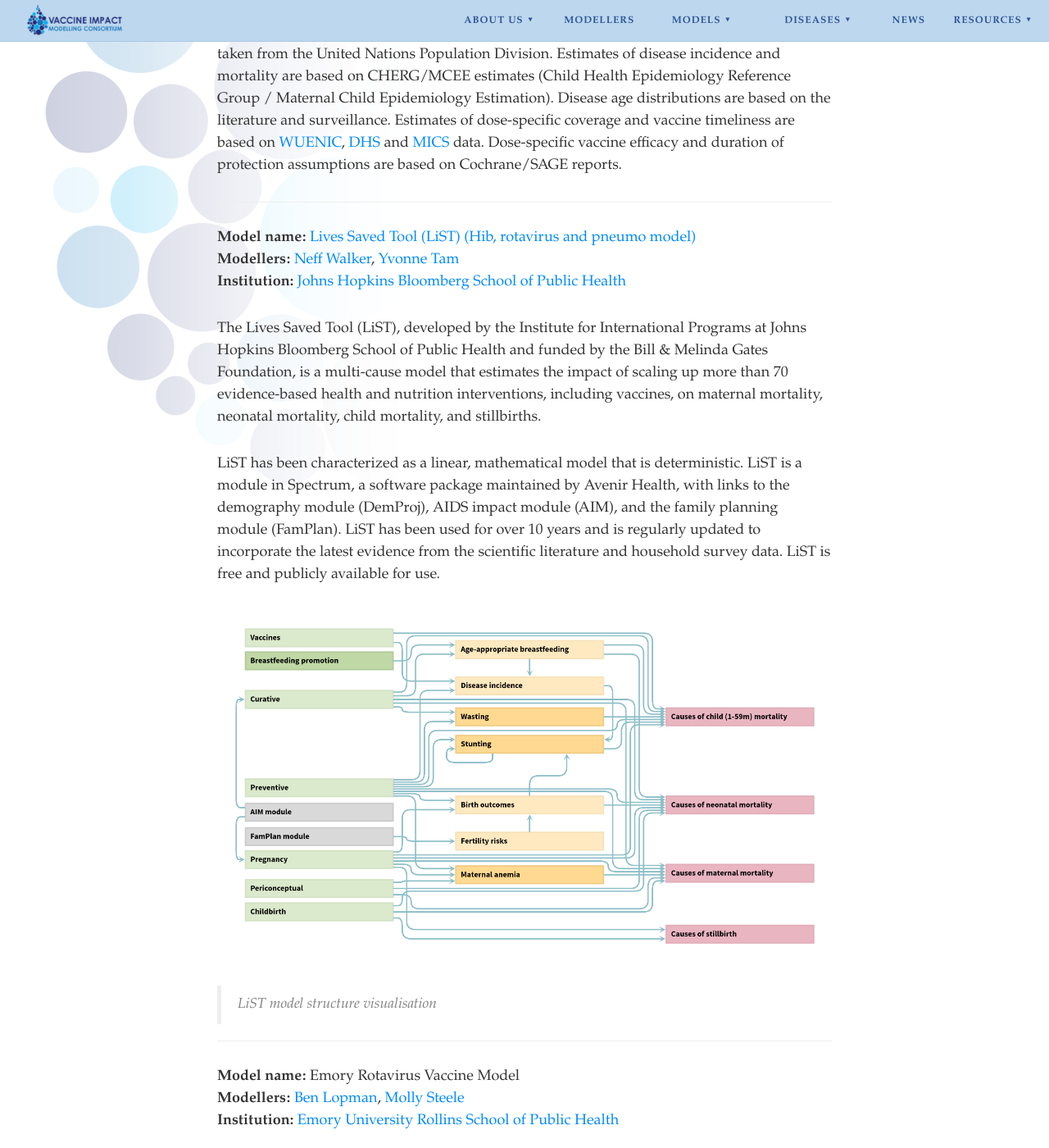
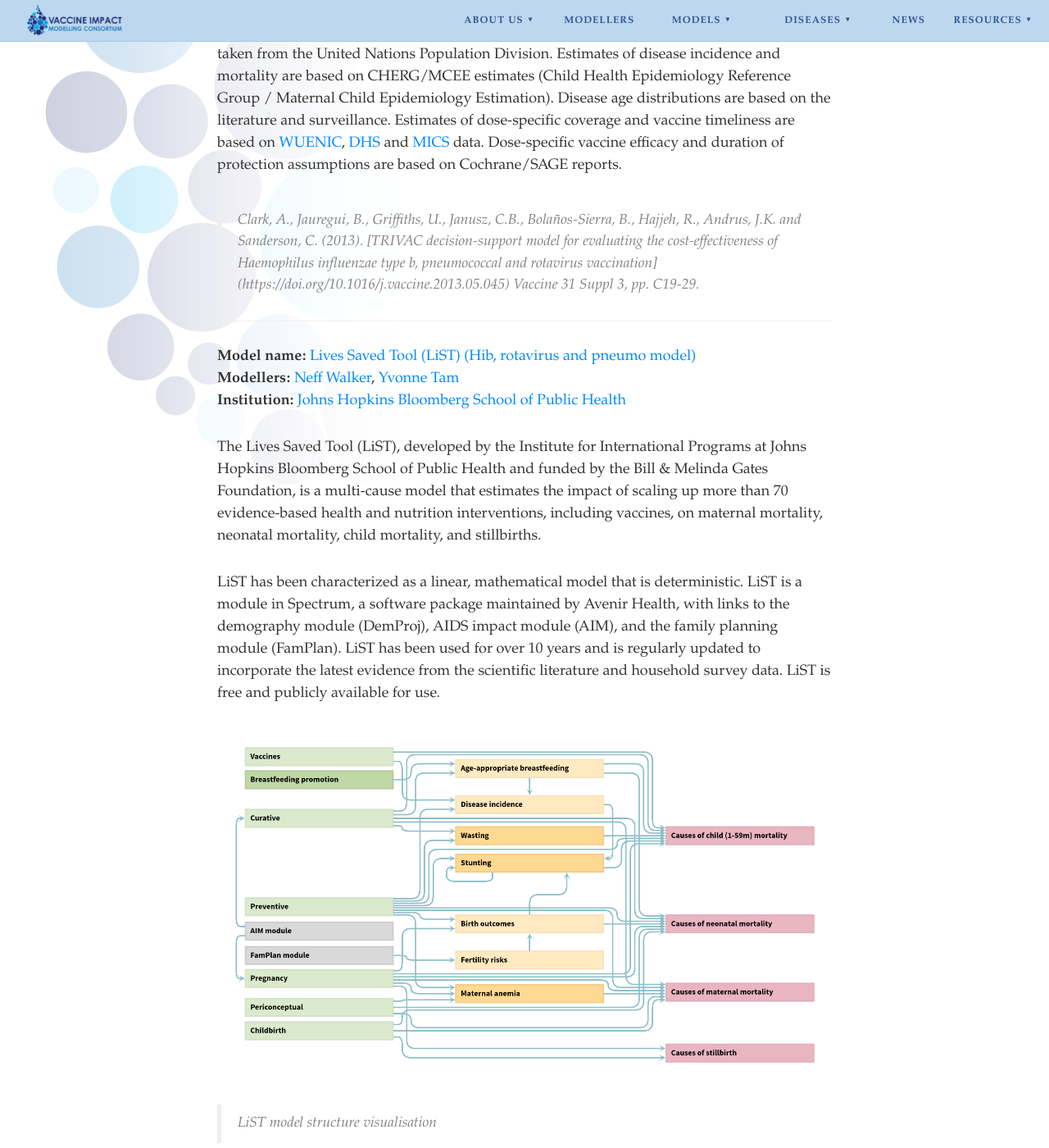
Before and after one commit to vimchub/vaccineimpact, a Jekyll site: the page built from models/hib.md, in a window 1280 px wide and 1400 px high, scrolled down 737 px. Shown: the whole window at 82% size. Built offline with Jekyll 4.4.1, drawn with Linux system fonts in a browser that asks for light colours; nearby versions of some CDN libraries; some of the changed text lies outside the part shown.

Commit message:
updated citations

```diff
--- a/models/hib.md
+++ b/models/hib.md
@@ -9,6 +9,8 @@
 UNIVAC is a simple Excel-based static cohort model.  The model was originally developed to provide national ministries of health in low and middle income countries with conservative estimates of the impact and cost-effectiveness of routine Hib, rotavirus and pneumococcal vaccination.  TRIVAC has also been used to provide Gavi with conservative estimates of the number of cases, deaths and Disability-Adjusted Life Years (DALYs) prevented by these vaccines over the period 2001-2030 in countries involved in WHO’s Global Vaccine Action Plan (GVAP).
 
 The model tracks 30 stacked/successive cohorts from birth until death.  Demographics are taken from the United Nations Population Division.  Estimates of disease incidence and mortality are based on CHERG/MCEE estimates (Child Health Epidemiology Reference Group / Maternal Child Epidemiology Estimation).  Disease age distributions are based on the literature and surveillance.  Estimates of dose-specific coverage and vaccine timeliness are based on [WUENIC](http://www.who.int/immunization/monitoring_surveillance/data/en/), [DHS](http://dhsprogram.com/) and [MICS](http://mics.unicef.org/) data. Dose-specific vaccine efficacy and duration of protection assumptions are based on Cochrane/SAGE reports.
+
+> Clark, A., Jauregui, B., Griffiths, U., Janusz, C.B., Bolaños-Sierra, B., Hajjeh, R., Andrus, J.K. and Sanderson, C. (2013). [TRIVAC decision-support model for evaluating the cost-effectiveness of Haemophilus influenzae type b, pneumococcal and rotavirus vaccination] (https://doi.org/10.1016/j.vaccine.2013.05.045) Vaccine 31 Suppl 3, pp. C19-29.
 
 ---
 
@@ -25,6 +27,8 @@
 [![](/img/models/hib_pneumo_rota_model.jpg)](/img/models/hib_pneumo_rota_model.jpg)
 
 > LiST model structure visualisation
+
+> Walker, N., Tam, Y., Friberg, I.K. (2013)[Overview of the Lives Saved Tool (LiST)](https://bmcpublichealth.biomedcentral.com/track/pdf/10.1186/1471-2458-13-S3-S1) BMC Public Health volume 13, Article number: S1 (2013)
 
 ---
 
```
